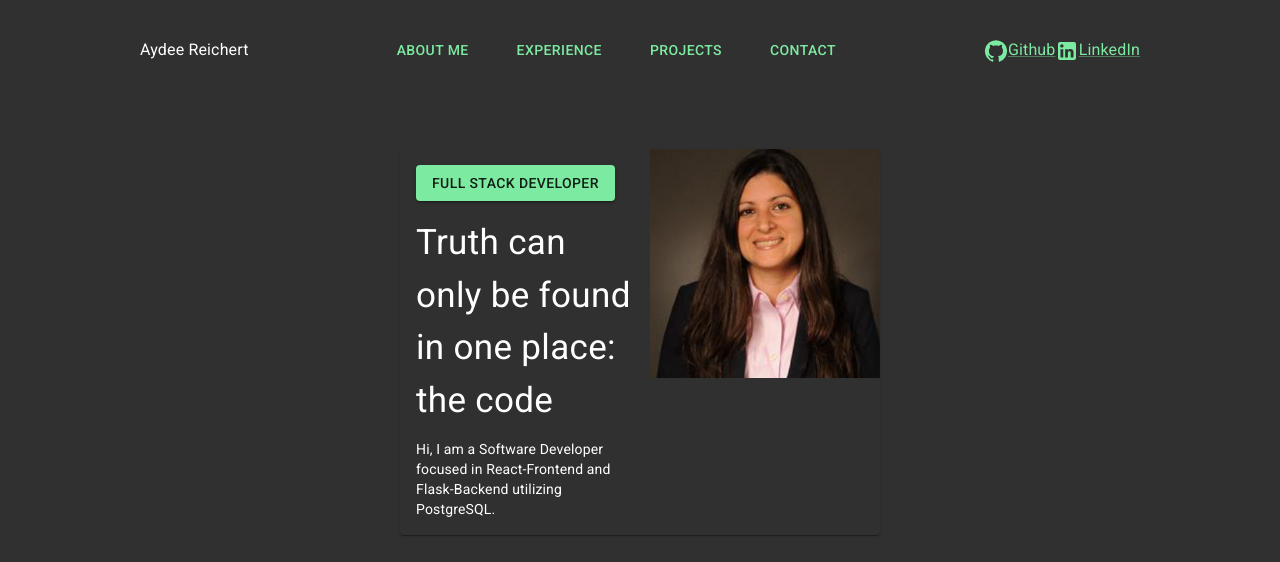
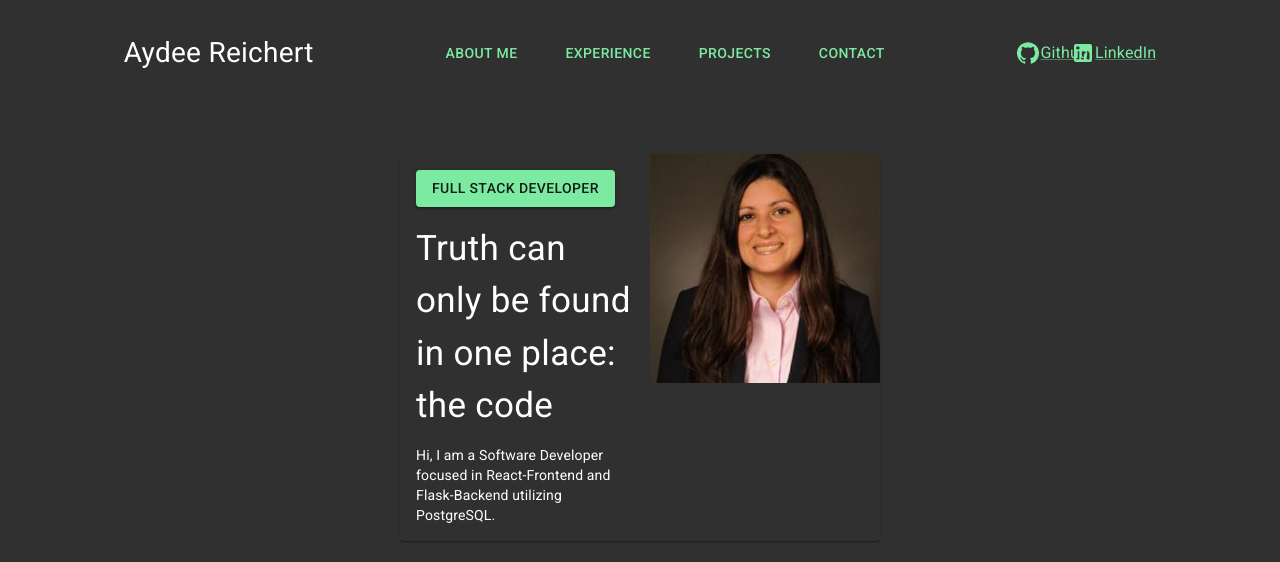
Before and after one commit to ReichertA2/Portfolio, a React (Create React App) app: page / in a window 1280 px wide. Shown: the top 562 px of the page. Built offline with nearby package versions, Linux system fonts and the light colour scheme.

Commit message:
changed name font size

```diff
--- a/src/components/NavBar.js
+++ b/src/components/NavBar.js
@@ -65,7 +65,7 @@ function SwipeableEdgeDrawer(props) {
         sx={{
           display: "flex",
           // width: "100%",
-            //  float:"left",
+          //  float:"left",
           pt: 4,
           // display: "inline-block",
           alignItems: "center",
@@ -75,7 +75,8 @@ function SwipeableEdgeDrawer(props) {
           // marginRight: "200px",
         }}
       >
-        <h1 sx={{justifyContent: "left", FontSize: '2 rem'}}>Aydee Reichert</h1>
+        <Typography component="h1" sx={{fontSize: "175% !important" }}>Aydee Reichert</Typography>
+
         <div sx={{}}>
           <Button sx={{ marginRight: "2rem" }} onClick={toggleDrawer(true)}>
             About Me
@@ -88,7 +89,7 @@ function SwipeableEdgeDrawer(props) {
           </Button>
           <Button onClick={toggleDrawer(true)}>Contact</Button>
         </div>
-        <Link sx={{marginRight:"-11%"}} href="https://github.com/ReichertA2">
+        <Link sx={{ marginRight: "-11%" }} href="https://github.com/ReichertA2">
           <GitHubIcon />
           Github
         </Link>
```
